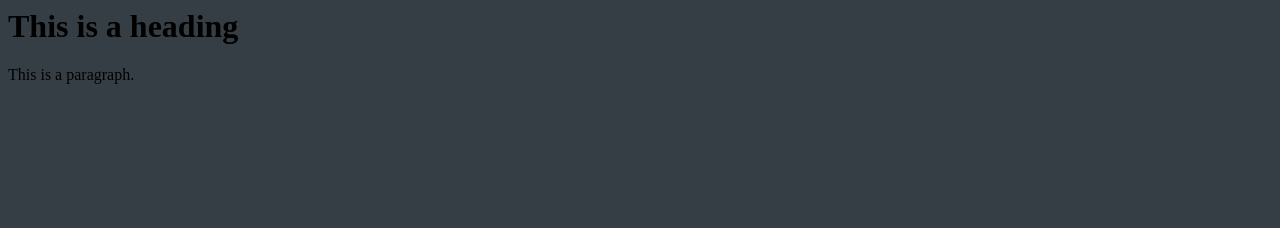
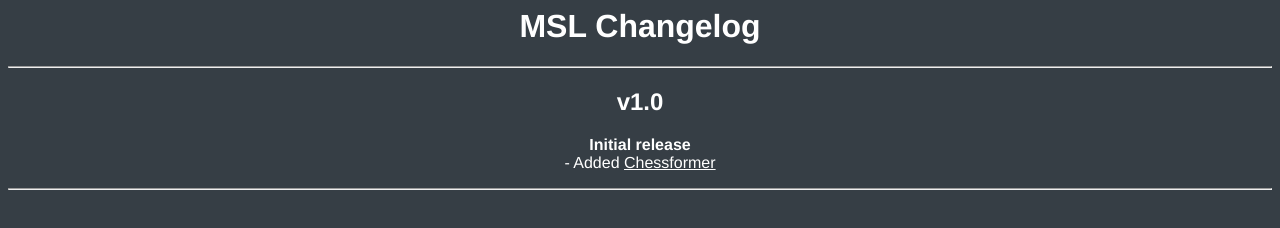
Before and after one commit to tumblingdryer/mslauncher.github.io, a plain HTML site: page index.html in a window 1280 px wide. Drawn offline with Linux system fonts and the light colour scheme.

Commit message:
Update index.html

```diff
--- a/index.html
+++ b/index.html
@@ -2,14 +2,21 @@
   <head>
     <style>
       body {background-color: #363e45;}
-      h1   {color: white, font-family: Helvetica;}
-      p    {color: white, font-family: Helvetica;}
+      *    {color: #fff;}
+      *    {font-family: Helvetica, sans-serif;}
+      *    {text-align: center;}
     </style>
   </head>
 <body>
 
-<h1>This is a heading</h1>
-<p>This is a paragraph.</p>
+<h1>MSL Changelog</h1>
+
+<hr>
+<h2>v1.0</h2>
+<p><b>Initial release</b><br>- Added <a href="https://scratch.mit.edu/projects/725257886/">Chessformer</a></p>
+<hr>
+
+
 
 </body>
 </html>
```
